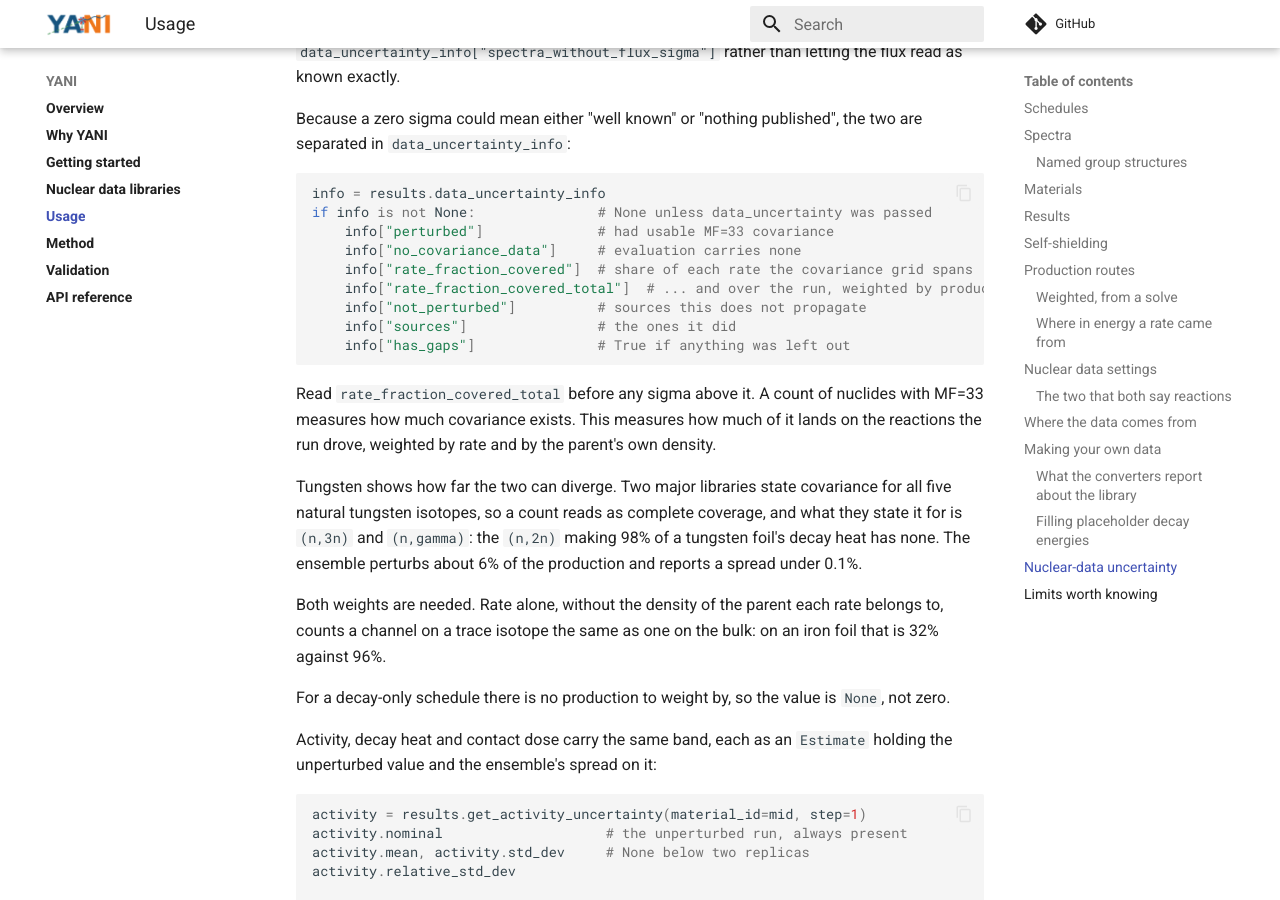
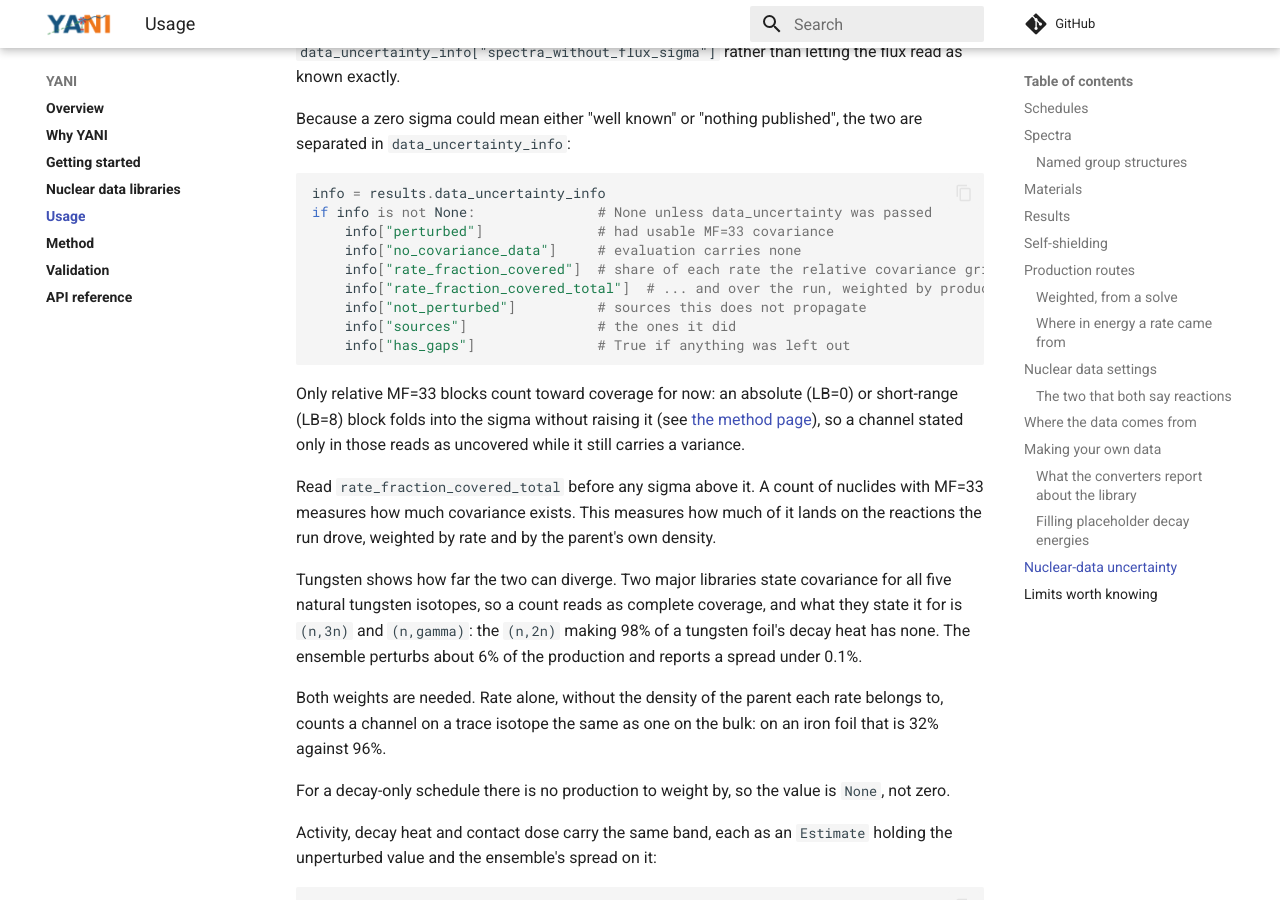
Before and after one commit to fusion-neutronics/yani, an MkDocs documentation site: the page built from docs/usage.md, in a window 1280 px wide and 900 px high, scrolled down 15580 px. Built offline with MkDocs 1.6.1 and Material for MkDocs 9.7.7, drawn with Linux system fonts in a browser that asks for light colours; comment, search, counter and statistics services are not loaded.

Commit message:
Say rate_fraction_covered counts relative MF=33 blocks only
The usage example said the entry is the share of each rate the covariance
grid spans. With fusion-neutronics/core#171, absolute (LB=0) and
short-range (LB=8) blocks fold into the sigma but do not count toward
coverage until core#169, as the method page already says.

````diff
--- a/docs/usage.md
+++ b/docs/usage.md
@@ -759,12 +759,17 @@ info = results.data_uncertainty_info
 if info is not None:               # None unless data_uncertainty was passed
     info["perturbed"]              # had usable MF=33 covariance
     info["no_covariance_data"]     # evaluation carries none
-    info["rate_fraction_covered"]  # share of each rate the covariance grid spans
+    info["rate_fraction_covered"]  # share of each rate the relative covariance grids span
     info["rate_fraction_covered_total"]  # ... and over the run, weighted by production
     info["not_perturbed"]          # sources this does not propagate
     info["sources"]                # the ones it did
     info["has_gaps"]               # True if anything was left out
 ```
+
+Only relative MF=33 blocks count toward coverage for now: an absolute (LB=0) or
+short-range (LB=8) block folds into the sigma without raising it (see
+[the method page](method.md)), so a channel stated only in those reads as
+uncovered while it still carries a variance.
 
 Read `rate_fraction_covered_total` before any sigma above it. A count of
 nuclides with MF=33 measures how much covariance exists. This measures how much
````
